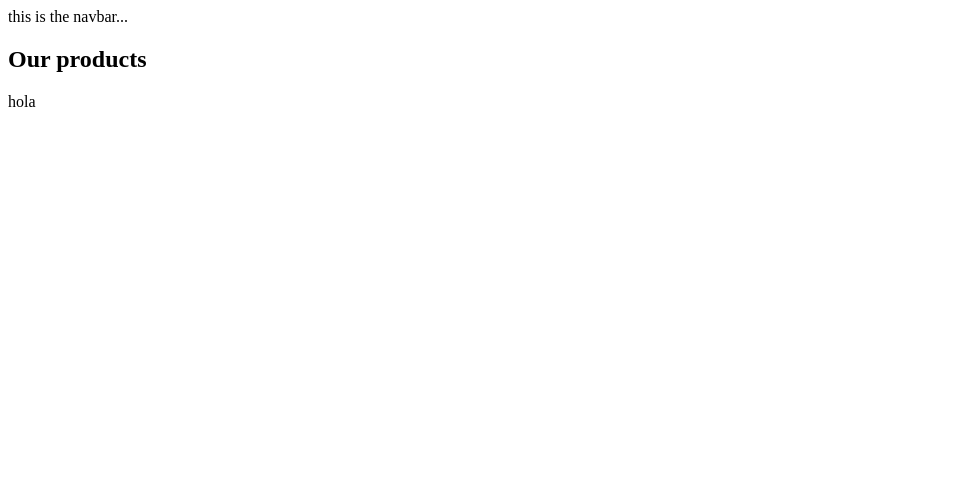
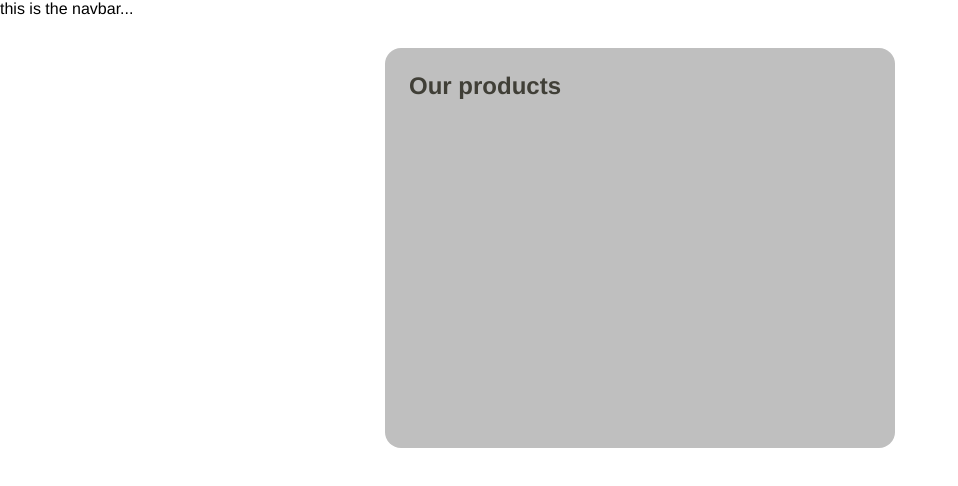
Before and after one commit to hennyfeliz/react-products-app, a React (Create React App) app: page / in a window 1280 px wide. Shown: the top 486 px of the page, without its empty margins (0-958 px from the left). Built offline with nearby package versions, Linux system fonts and the light colour scheme.

Commit message:
adding some changes

```diff
--- a/src/App.js
+++ b/src/App.js
@@ -6,7 +6,6 @@ const App = () => {
     <>
       <NavBar />
       <ProductContainer />
-      <div>hola</div>
     </>
   );
 };
--- a/src/components/ProductContainer.jsx
+++ b/src/components/ProductContainer.jsx
@@ -1,9 +1,9 @@
-
+import '../styles/ProductContainer.css'
 
 const ProductContainer = () => {
   return(
-    <section>
-      <h1>Our products</h1>
+    <section className="products_section">
+      <h1 className="products_title">Our products</h1>
     </section>
   )
 }
--- /dev/null
+++ b/src/index.css
@@ -0,0 +1,19 @@
+*{
+  margin: 0;
+  padding: 0;
+  box-sizing: border-box;
+}
+
+:root{
+  --main: #D93636;
+  --secondary: #D93636;
+  --clear: #fff;
+  --card-background: #f2f2f0;
+  --text: #403f37;
+  --container: #BFBFBF
+}
+
+body{
+  font-family: 'Franklin Gothic Medium', 'Arial Narrow', Arial, sans-serif;
+  background-color: '#403f37';
+}
--- a/src/index.js
+++ b/src/index.js
@@ -1,6 +1,6 @@
 import ReactDOM from "react-dom/client";
 import App from "./App";
-
+import './index.css'
 
 const root = ReactDOM.createRoot(document.querySelector("#root"));
 
--- /dev/null
+++ b/src/styles/ProductContainer.css
@@ -0,0 +1,16 @@
+.products_section{
+  background-color: var(--container);
+  width: 510px;
+  margin: 30px auto;
+  padding: 24px;
+  min-height: 400px;
+  border-radius: 16px;
+  -webkit-border-radius: 16px;
+  -moz-border-radius: 16px;
+  -ms-border-radius: 16px;
+  -o-border-radius: 16px;
+}
+
+.products_title{
+  color: var(--text)
+}
```
Also changed, not shown: src/components/Product.jsx (added, +12 -0 lines).
